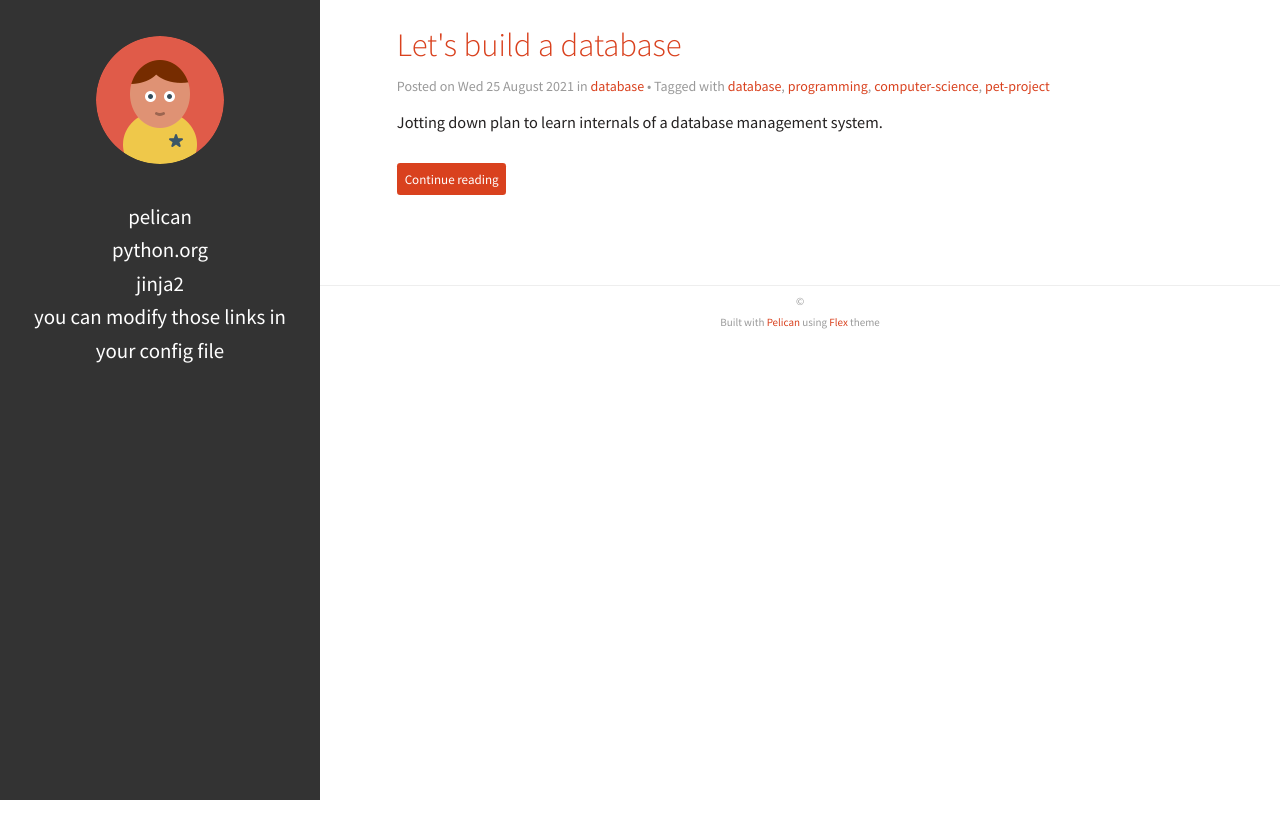
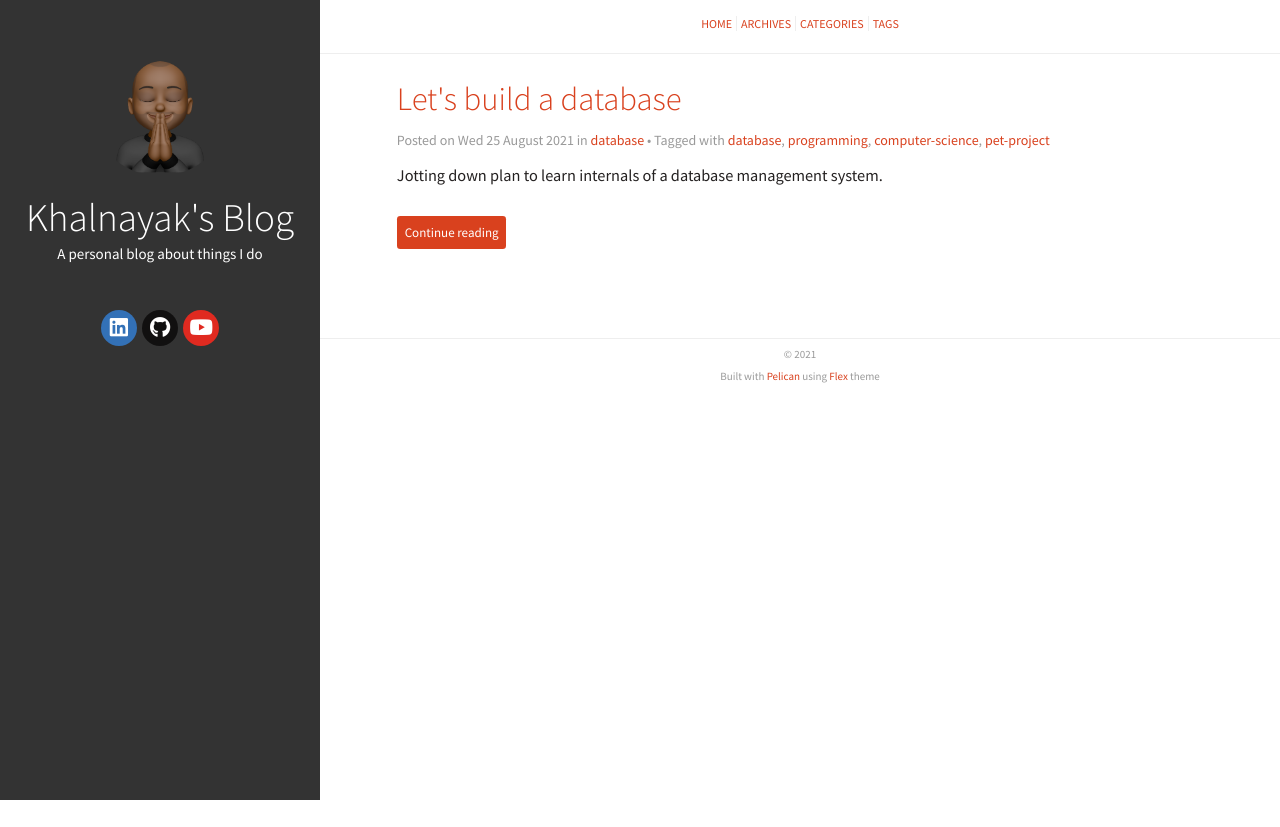
Before and after one commit to yagami26/yagami26.github.io, a plain HTML site: page index.html in a window 1280 px wide. After the commit the page ends 800 px from the top, so only its background shows below. Drawn offline with Linux system fonts and the light colour scheme.

Commit message:
Published new version

```diff
--- a/index.html
+++ b/index.html
@@ -6,7 +6,7 @@
   <meta http-equiv="X-UA-Compatible" content="IE=edge" />
   <meta name="HandheldFriendly" content="True" />
   <meta name="viewport" content="width=device-width, initial-scale=1.0" />
-    <meta name="robots" content="" />
+    <meta name="robots" content="index, follow" />
 
   <link href="https://fonts.googleapis.com/css2?family=Source+Code+Pro:ital,wght@0,400;0,700;1,400&family=Source+Sans+Pro:ital,wght@0,300;0,400;0,700;1,400&display=swap" rel="stylesheet">
 
@@ -32,58 +32,45 @@
 
     <meta name="author" content="Khirod" />
     <meta name="description" content="" />
-  <meta property="og:site_name" content="Useless Crap"/>
+  <meta property="og:site_name" content="Khalnayak's Blog"/>
   <meta property="og:type" content="blog"/>
-  <meta property="og:title" content="Useless Crap"/>
+  <meta property="og:title" content="Khalnayak's Blog"/>
   <meta property="og:description" content=""/>
   <meta property="og:locale" content="en_US"/>
   <meta property="og:url" content=""/>
+  <meta property="og:image" content="/images/memoji.PNG">
 
-  <title>Useless Crap</title>
+  <title>Khalnayak's Blog</title>
 
 </head>
 <body class="light-theme">
   <aside>
     <div>
       <a href="/">
-        <img src="/theme/img/profile.png" alt="" title="">
+        <img src="/images/memoji.PNG" alt="Khalnayak's Blog" title="Khalnayak's Blog">
       </a>
 
       <h1>
-        <a href="/"></a>
+        <a href="/">Khalnayak's Blog</a>
       </h1>
 
+<p>A personal blog about things I do</p>
 
-
-      <nav>
-        <ul class="list">
-
-
-
-            <li>
-              <a target="_self" href="https://getpelican.com/" >Pelican</a>
-            </li>
-            <li>
-              <a target="_self" href="https://www.python.org/" >Python.org</a>
-            </li>
-            <li>
-              <a target="_self" href="https://palletsprojects.com/p/jinja/" >Jinja2</a>
-            </li>
-            <li>
-              <a target="_self" href="#" >You can modify those links in your config file</a>
-            </li>
-        </ul>
-      </nav>
 
       <ul class="social">
           <li>
-            <a  class="sc-You can add links in your config file" href="#" target="_blank">
-              <i class="fab fa-You can add links in your config file"></i>
+            <a  class="sc-linkedin" href="https://in.linkedin.com/in/khirodkantnaik" target="_blank">
+              <i class="fab fa-linkedin"></i>
             </a>
           </li>
           <li>
-            <a  class="sc-Another social link" href="#" target="_blank">
-              <i class="fab fa-Another social link"></i>
+            <a  class="sc-github" href="https://github.com/yagami26" target="_blank">
+              <i class="fab fa-github"></i>
+            </a>
+          </li>
+          <li>
+            <a  class="sc-youtube" href="https://www.youtube.com/channel/UCdFMsXys6BX5K1dcwlAiEiQ" target="_blank">
+              <i class="fab fa-youtube"></i>
             </a>
           </li>
       </ul>
@@ -92,6 +79,15 @@
   </aside>
   <main>
 
+    <nav>
+      <a href="/">Home</a>
+
+      <a href="/archives.html">Archives</a>
+      <a href="/categories.html">Categories</a>
+      <a href="/tags.html">Tags</a>
+
+
+    </nav>
 
 
 
@@ -121,7 +117,7 @@
 
 
     <footer>
-<p>&copy;  </p>
+<p>&copy; 2021 </p>
 <p>
 Built with <a href="http://getpelican.com" target="_blank">Pelican</a> using <a href="http://bit.ly/flex-pelican" target="_blank">Flex</a> theme
 </p>    </footer>
@@ -134,9 +130,9 @@ Built with <a href="http://getpelican.com" target="_blank">Pelican</a> using <a
 {
   "@context" : "http://schema.org",
   "@type" : "Blog",
-  "name": " Useless Crap ",
+  "name": " Khalnayak's Blog ",
   "url" : "",
-  "image": "",
+  "image": "/images/memoji.PNG",
   "description": ""
 }
 </script>
```
Also changed, not shown: archives.html (+29 -33 lines), author/khirod.html (+29 -33 lines), authors.html (+29 -33 lines), categories.html (+29 -33 lines), category/database.html (+29 -33 lines), database-internals-learning.html (+28 -33 lines), tag/computer-science.html (+29 -33 lines), tag/database.html (+29 -33 lines), tag/pet-project.html (+29 -33 lines), tag/programming.html (+29 -33 lines), tags.html (+29 -33 lines), images/memoji.PNG (added).
